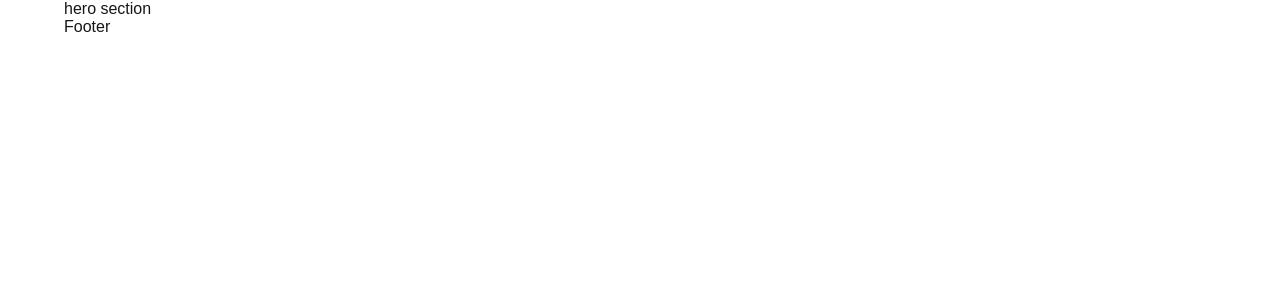
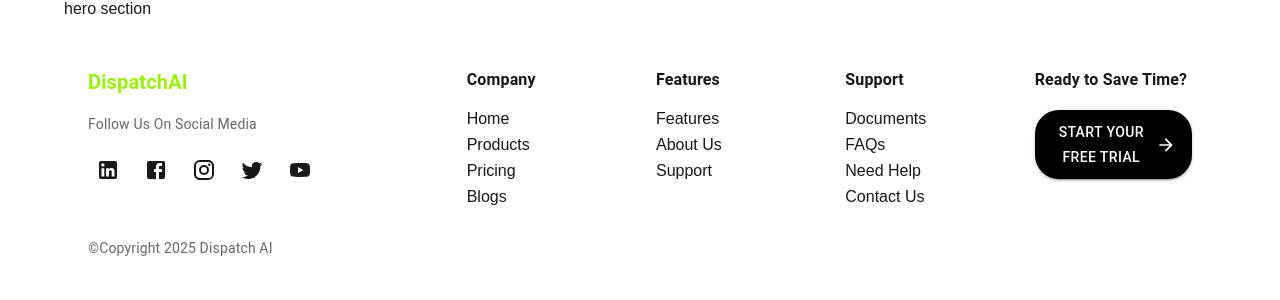
Before and after one commit to Dispatch-AI-com/frontend, a Next.js app: page / in a window 1280 px wide. Shown: the top 300 px of the page. Built offline with nearby package versions, Linux system fonts and the light colour scheme.

Commit message:
drafted footer structure

```diff
--- a/src/components/features/landing/Footer.tsx
+++ b/src/components/features/landing/Footer.tsx
@@ -1,7 +1,121 @@
-export default function HeroSection() {
-    return (
-      <>
-          <p>Footer</p>
-      </>
-    );
-  }
+import { Box, Container, Grid, Typography, Link, Stack, IconButton, Button } from '@mui/material';
+import LinkedInIcon from '@mui/icons-material/LinkedIn';
+import FacebookIcon from '@mui/icons-material/Facebook';
+import InstagramIcon from '@mui/icons-material/Instagram';
+import TwitterIcon from '@mui/icons-material/Twitter';
+import YouTubeIcon from '@mui/icons-material/YouTube';
+import ArrowForwardIcon from '@mui/icons-material/ArrowForward';
+
+export default function Footer() {
+  return (
+    <Box component="footer" sx={{ py: 6, bgcolor: 'background.paper' }}>
+      <Container maxWidth="lg">
+        <Grid container spacing={4}>
+          {/* Logo and Social Media */}
+          <Grid item xs={12} md={4}>
+            <Typography
+              variant="h6"
+              sx={{
+                color: '#9BF00B',
+                fontWeight: 'bold',
+                mb: 2
+              }}
+            >
+              DispatchAI
+            </Typography>
+            <Box sx={{ mb: 2 }}>
+              <Typography variant="body2" color="text.secondary">
+                Follow Us On Social Media
+              </Typography>
+            </Box>
+            <Stack direction="row" spacing={1}>
+              <IconButton href="#" color="inherit">
+                <LinkedInIcon />
+              </IconButton>
+              <IconButton href="#" color="inherit">
+                <FacebookIcon />
+              </IconButton>
+              <IconButton href="#" color="inherit">
+                <InstagramIcon />
+              </IconButton>
+              <IconButton href="#" color="inherit">
+                <TwitterIcon />
+              </IconButton>
+              <IconButton href="#" color="inherit">
+                <YouTubeIcon />
+              </IconButton>
+            </Stack>
+          </Grid>
+
+          {/* Navigation Links */}
+          <Grid item xs={6} md={2}>
+            <Typography variant="subtitle1" fontWeight="bold" mb={2}>
+              Company
+            </Typography>
+            <Stack spacing={1}>
+              <Link href="#" color="inherit" underline="none">Home</Link>
+              <Link href="#" color="inherit" underline="none">Products</Link>
+              <Link href="#" color="inherit" underline="none">Pricing</Link>
+              <Link href="#" color="inherit" underline="none">Blogs</Link>
+            </Stack>
+          </Grid>
+
+          <Grid item xs={6} md={2}>
+            <Typography variant="subtitle1" fontWeight="bold" mb={2}>
+              Features
+            </Typography>
+            <Stack spacing={1}>
+              <Link href="#" color="inherit" underline="none">Features</Link>
+              <Link href="#" color="inherit" underline="none">About Us</Link>
+              <Link href="#" color="inherit" underline="none">Support</Link>
+            </Stack>
+          </Grid>
+
+          <Grid item xs={6} md={2}>
+            <Typography variant="subtitle1" fontWeight="bold" mb={2}>
+              Support
+            </Typography>
+            <Stack spacing={1}>
+              <Link href="#" color="inherit" underline="none">Documents</Link>
+              <Link href="#" color="inherit" underline="none">FAQs</Link>
+              <Link href="#" color="inherit" underline="none">Need Help</Link>
+              <Link href="#" color="inherit" underline="none">Contact Us</Link>
+            </Stack>
+          </Grid>
+
+          {/* Ready to Save Time? Section */}
+          <Grid item xs={12} md={2}>
+            <Typography variant="subtitle1" fontWeight="bold" mb={2}>
+              Ready to Save Time?
+            </Typography>
+            <Button
+              variant="contained"
+              endIcon={<ArrowForwardIcon />}
+              sx={{
+                bgcolor: 'black',
+                color: 'white',
+                borderRadius: '24px',
+                padding: '10px 20px',
+                '&:hover': {
+                  bgcolor: 'black',
+                  opacity: 0.9,
+                },
+              }}
+            >
+              Start Your Free Trial
+            </Button>
+          </Grid>
+        </Grid>
+
+        {/* Copyright */}
+        <Typography
+          variant="body2"
+          color="text.secondary"
+          sx={{ mt: 4, textAlign: 'left' }}
+        >
+          ©Copyright 2025 Dispatch AI
+        </Typography>
+      </Container>
+    </Box>
+  );
+}
```
Also changed, not shown: public/logo.svg (added).
